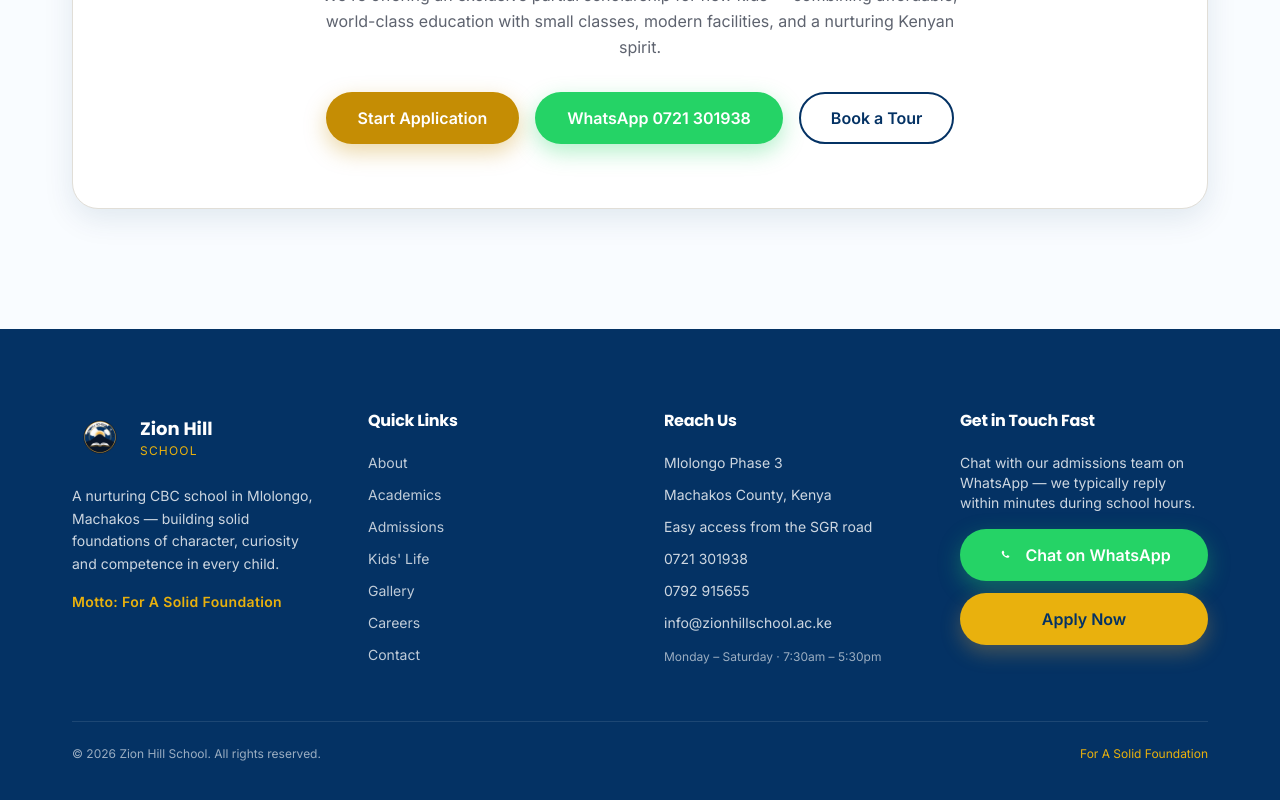
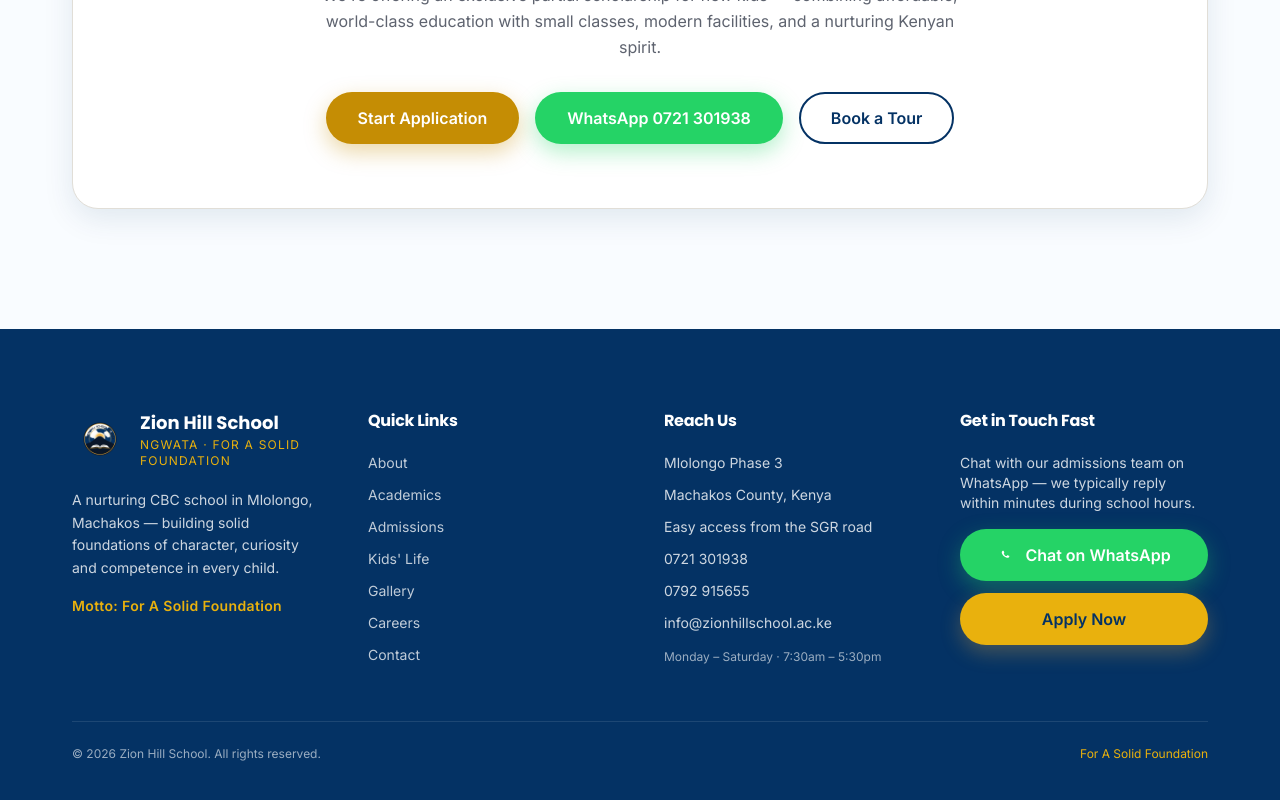
Before and after one commit to Stephen-Kisangi/witquest-ascent, a React (Vite) app: page / in a window 1280 px wide. Shown: the part 4861-5661 px from the top of the page. Built offline with nearby package versions, Linux system fonts and the light colour scheme.

Commit message:
Changes
Co-authored-by: Stephen-Kisangi <159438058+Stephen-Kisangi@users.noreply.github.com>

```diff
--- a/src/components/Footer.tsx
+++ b/src/components/Footer.tsx
@@ -12,8 +12,8 @@ export function Footer() {
             <div className="flex items-center gap-3 mb-5">
               <Logo className="h-14 w-14" />
               <div>
-                <div className="font-display font-bold text-lg text-white">Zion Hill</div>
-                <div className="text-xs tracking-widest uppercase text-gold">School</div>
+                <div className="font-display font-bold text-lg text-white">Zion Hill School</div>
+                <div className="text-xs tracking-widest uppercase text-gold">Ngwata · {SCHOOL.motto}</div>
               </div>
             </div>
             <p className="text-sm leading-relaxed text-white/80 max-w-sm">
```
